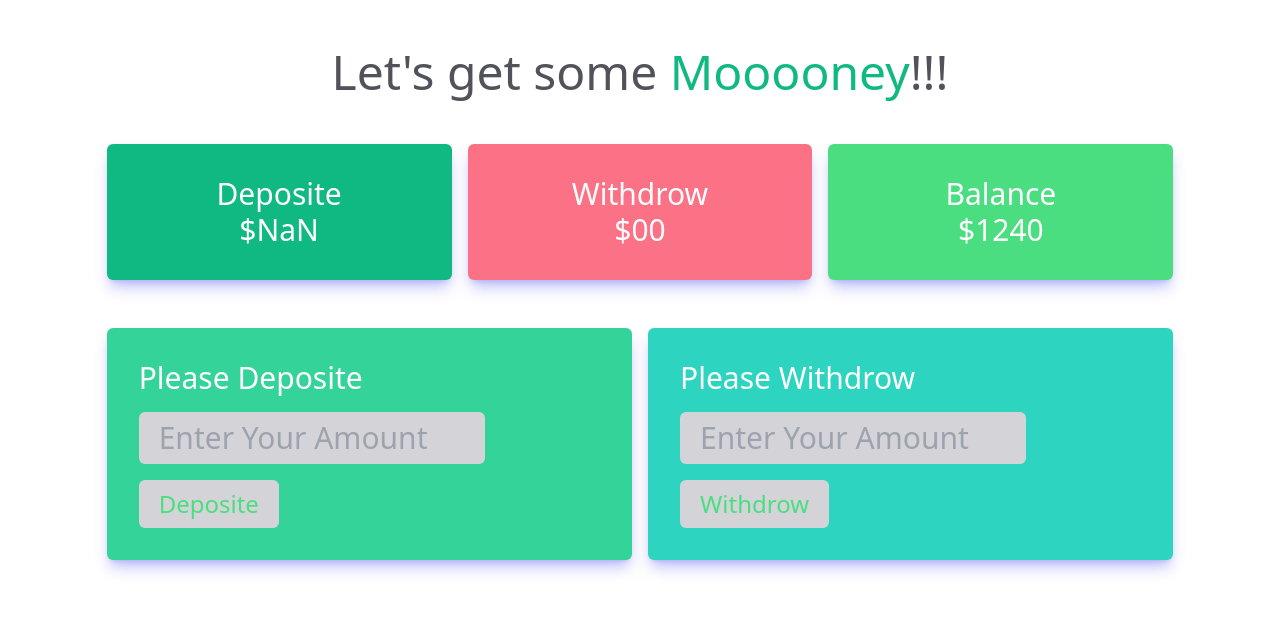
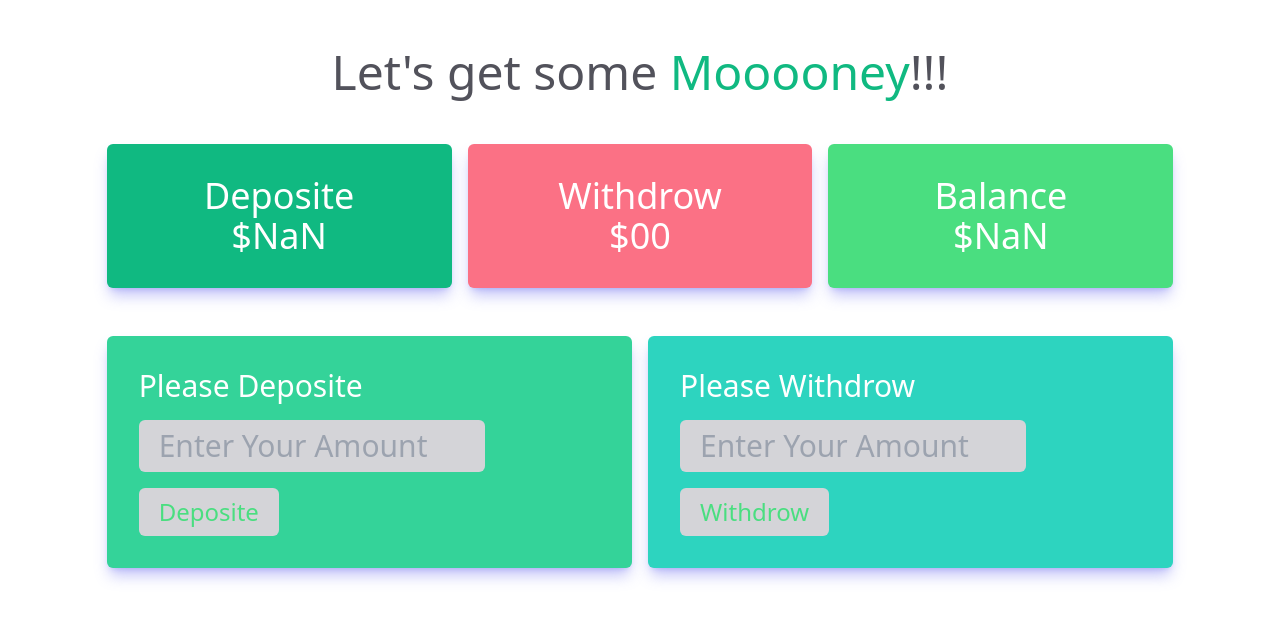
Before and after one commit to saimun5656/Project-06-bapp-er-bank, a plain HTML site: page bank.html in a window 1280 px wide. Both pictures are taken after a click on the button "Deposite". Drawn offline with nearby package versions, Linux system fonts and the light colour scheme.

Commit message:
balance updating addded

```diff
--- a/bank.html
+++ b/bank.html
@@ -13,17 +13,17 @@
     </header>
     <main>
         <div class="grid grid-cols-1 md:grid-cols-3 gap-4 w-10/12 mx-auto mt-12 text-center font-medium text-white">
-            <div class="bg-emerald-500 p-8 rounded-md text-3xl shadow-lg shadow-indigo-500/40">
+            <div class="bg-emerald-500 p-8 rounded-md text-4xl shadow-lg shadow-indigo-500/40">
                 <h1>Deposite</h1>
                 <h2>$<span id="current-deposite">00</span></h2>
             </div>
-            <div  class="bg-rose-400 p-8 rounded-md text-3xl shadow-lg shadow-indigo-500/40">
+            <div  class="bg-rose-400 p-8 rounded-md text-4xl shadow-lg shadow-indigo-500/40">
                 <h1>Withdrow</h1>
                 <h2>$00</h2>
             </div>
-            <div class="bg-green-400 p-8 rounded-md text-3xl shadow-lg shadow-indigo-500/40">
+            <div class="bg-green-400 p-8 rounded-md text-4xl shadow-lg shadow-indigo-500/40">
                 <h1>Balance</h1>
-                <h2>$1240</h2>
+                <h2>$<span id="Balance">1240</span> </h2>
             </div>
         </div>
         <div class="grid grid-cols-1 md:grid-cols-2 gap-4 w-10/12 mx-auto mt-12 font-medium text-white">
--- a/js/deposite.js
+++ b/js/deposite.js
@@ -4,4 +4,9 @@ const prevoiusDeposite = document.getElementById('current-deposite').innerText
 const result = parseInt(newDeposite)+parseInt(prevoiusDeposite)
 document.getElementById('current-deposite').innerText=result
 document.getElementById('deposite-amount').value = ''
+const balancElement =document.getElementById('Balance')
+const balanceTotal =parseFloat(balancElement.innerText)
+console.log(balanceTotal);
+const totalDeposite =parseFloat(document.getElementById('current-deposite').innerText)
+balancElement.innerText= balanceTotal+parseFloat(newDeposite)
 })
```
